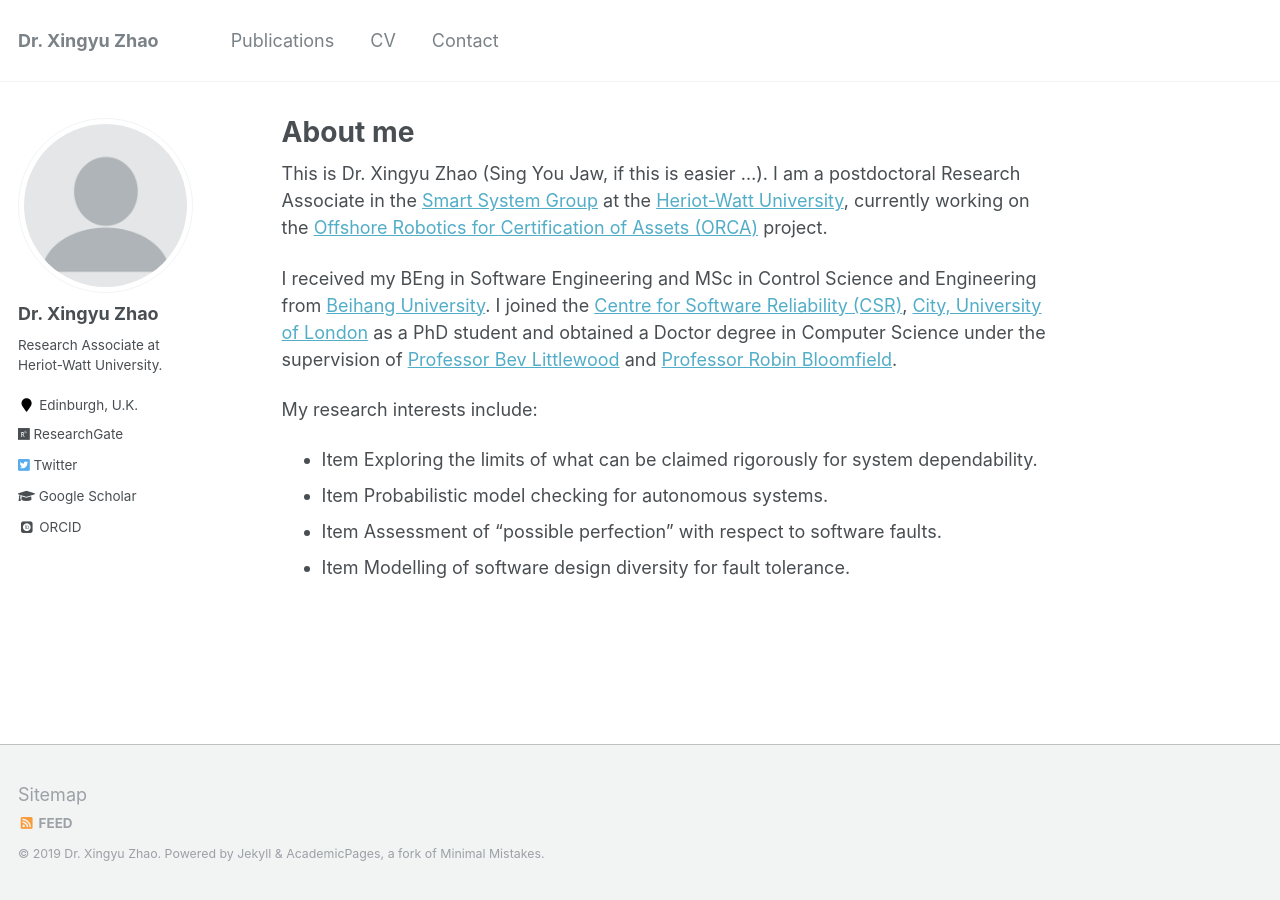
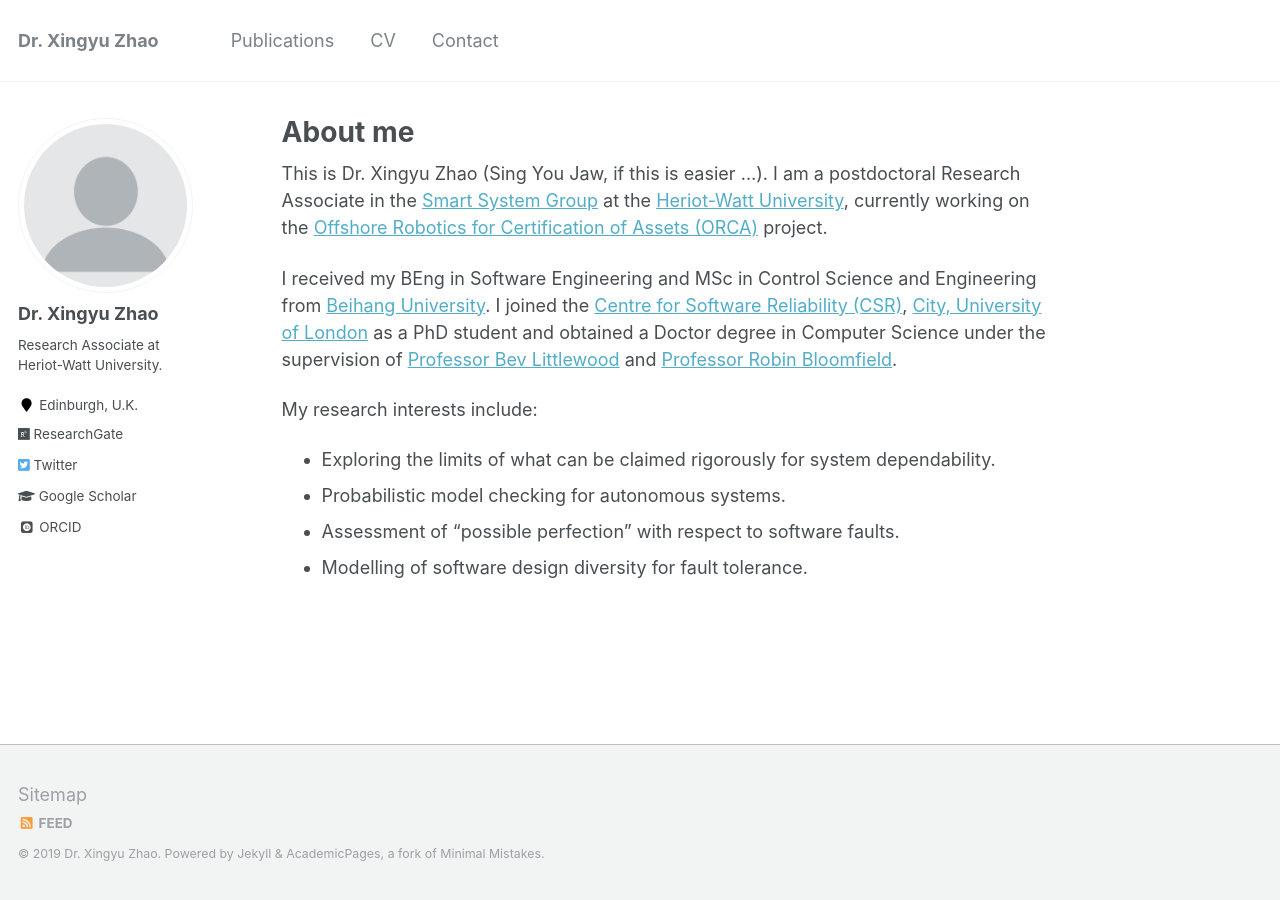
Before and after one commit to x-y-zhao/x-y-zhao.github.io, a Jekyll site: the page built from _pages/about.md, in a window 1280 px wide. Built offline with Jekyll 4.4.1, drawn with Linux system fonts in a browser that asks for light colours; some web fonts are replaced.

Commit message:
Update about.md

```diff
--- a/_pages/about.md
+++ b/_pages/about.md
@@ -13,10 +13,9 @@ This is Dr. Xingyu Zhao (Sing You Jaw, if this is easier ...). I am a postdoctor
 I received my BEng in Software Engineering and MSc in Control Science and Engineering from [Beihang University](https://ev.buaa.edu.cn/). I joined the [Centre for Software Reliability (CSR)](https://www.city.ac.uk/about/schools/mathematics-computer-science-engineering/research/centre-for-software-reliability), [City, University of London](https://www.city.ac.uk/) as a PhD student and obtained a Doctor degree in Computer Science under the supervision of [Professor Bev Littlewood](https://www.city.ac.uk/people/academics/bev-littlewood) and [Professor Robin Bloomfield](https://www.city.ac.uk/people/academics/robin-bloomfield).
 
 My research interests include:
-* Item Exploring the limits of what can be claimed rigorously for system dependability.
-* Item Probabilistic model checking for autonomous systems.
-* Item Assessment of "possible perfection" with respect to software faults.
-* Item Modelling of software design diversity for fault tolerance.
-
+* Exploring the limits of what can be claimed rigorously for system dependability.
+* Probabilistic model checking for autonomous systems.
+* Assessment of "possible perfection" with respect to software faults.
+* Modelling of software design diversity for fault tolerance.
 
 <!--- powered by the [academicpages template](https://github.com/academicpages/academicpages.github.io) and hosted --->
```
